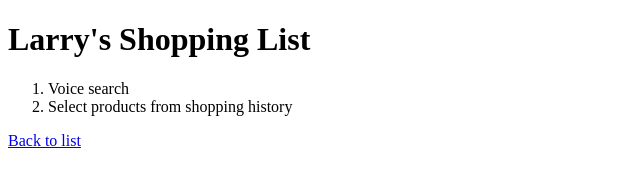
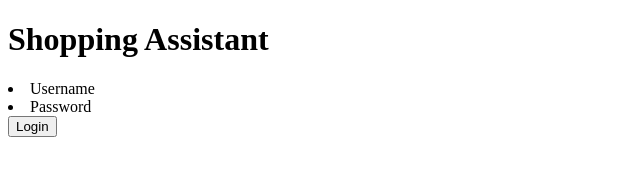
Before and after one commit to team-mma/ShoppingAssistant, a website: page static/login.html in a window 1280 px wide. Shown: the whole page, without its empty margins (0-640 px from the left). Drawn offline with Linux system fonts and the light colour scheme.

Commit message:
Added login page and some links

```diff
--- a/static/login.html
+++ b/static/login.html
@@ -3,16 +3,16 @@
 <html>
 <head>
 	<meta charset="utf-8">
-	<title>Search for products here</title>
+	<title>Login Page</title>
 </head>
 
 <body>
-	<h1>Larry's Shopping List</h1>
-
-	<ol>
-		<li>Voice search</li>
-		<li>Select products from shopping history</li>
+	<h1>Shopping Assistant</h1>
+	<form type="POST" action="/index.html">
+		<li>Username</li>
+		<li>Password</li>
 	</ol>
-   <a href="index.html">Back to list</a>
+	<button type="submit">Login</button>
+</form>
 </body>
 </html>
```
Also changed, not shown: static/index.html (+2 -1 lines), static/listconfirmation.html (+1 -1 lines).
